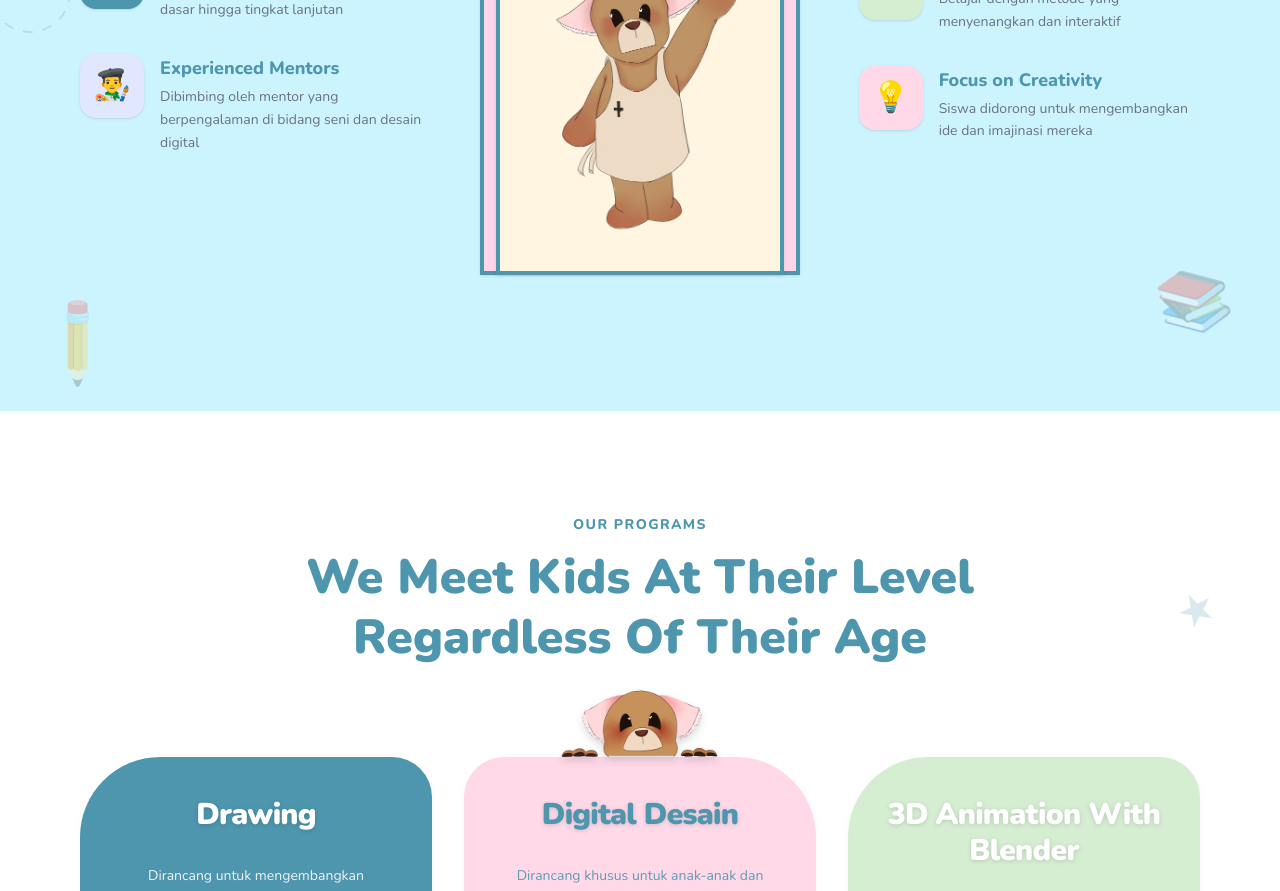
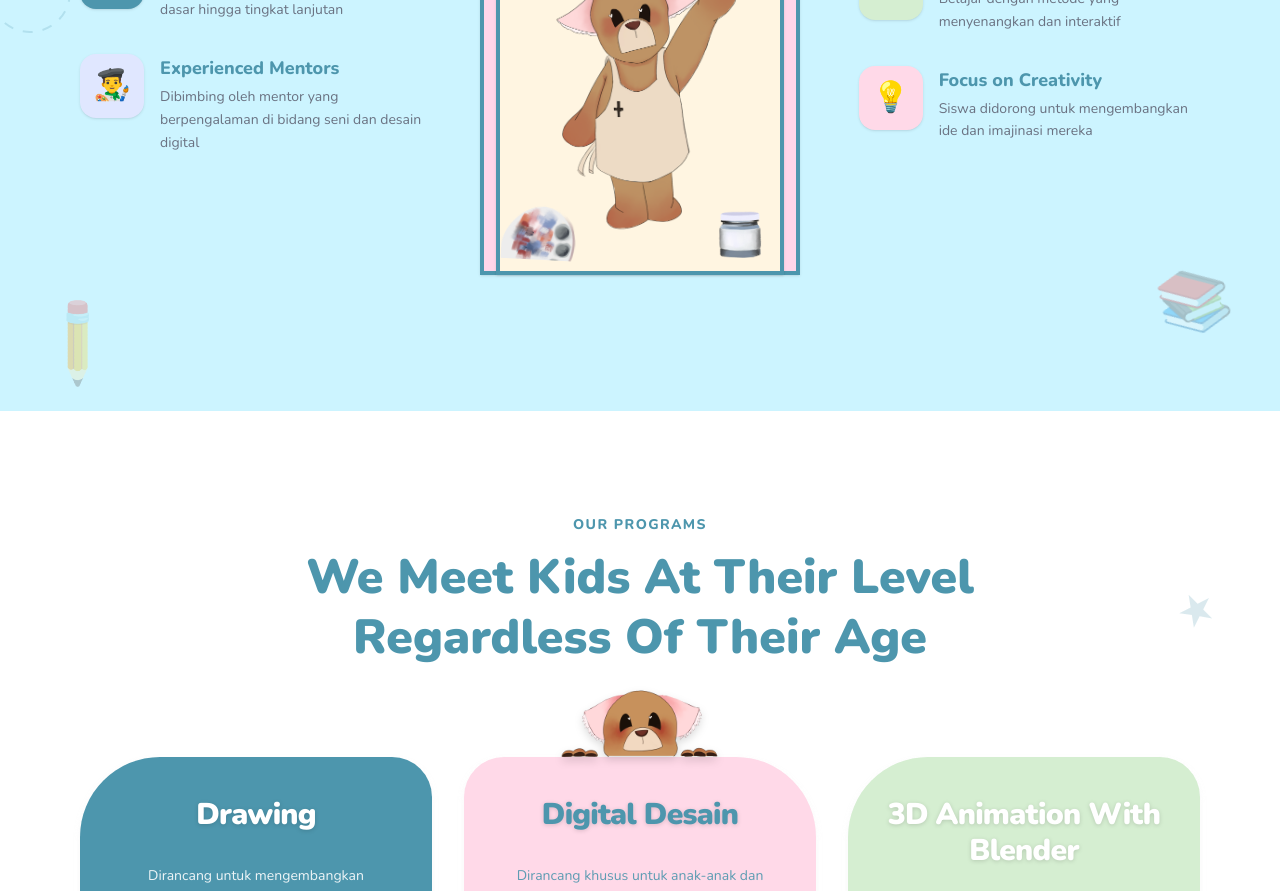
Before and after one commit to tajijaddagiras/company-profile, a Next.js app: page / in a window 1280 px wide. Shown: the part 2680-3571 px from the top of the page. Built offline with nearby package versions, Linux system fonts and the light colour scheme.

Commit message:
feat: refine visual decorations in Our Course section

```diff
--- a/components/BestSection.tsx
+++ b/components/BestSection.tsx
@@ -110,6 +110,28 @@ const BestSection = () => (
                                 />
                             </div>
 
+                            {/* Painting decoration - Aligned with cloud but below it - Smaller and Lower - Nudged Up Very Slightly */}
+                            <div className="absolute top-76 right-[40px] pointer-events-none z-20">
+                                <Image
+                                    src="/images/lukisan.PNG"
+                                    alt="Painting Decoration"
+                                    width={240}
+                                    height={150}
+                                    className="max-w-none rotate-3"
+                                />
+                            </div>
+
+                            {/* Jar decoration - Aligned with painting - Precise Nudge Down (350px) */}
+                            <div className="absolute top-[350px] right-[5px] pointer-events-none z-20">
+                                <Image
+                                    src="/images/toples.PNG"
+                                    alt="Jar Decoration"
+                                    width={180}
+                                    height={180}
+                                    className="max-w-none opacity-90"
+                                />
+                            </div>
+
                             {/* Additional clouds stacked and overlapped - Lowered and shifted right again */}
                             <div className="absolute -top-15 -left-5 pointer-events-none z-20">
                                 <Image
```
